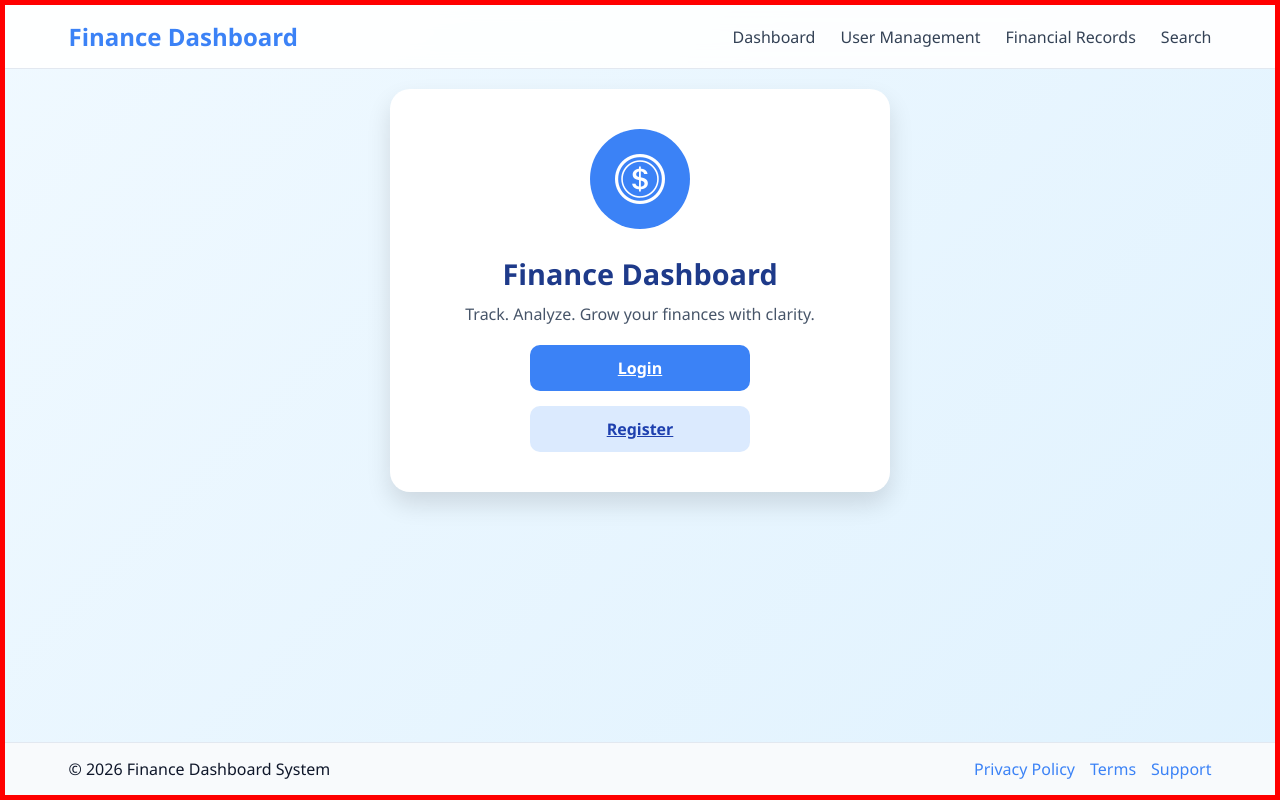
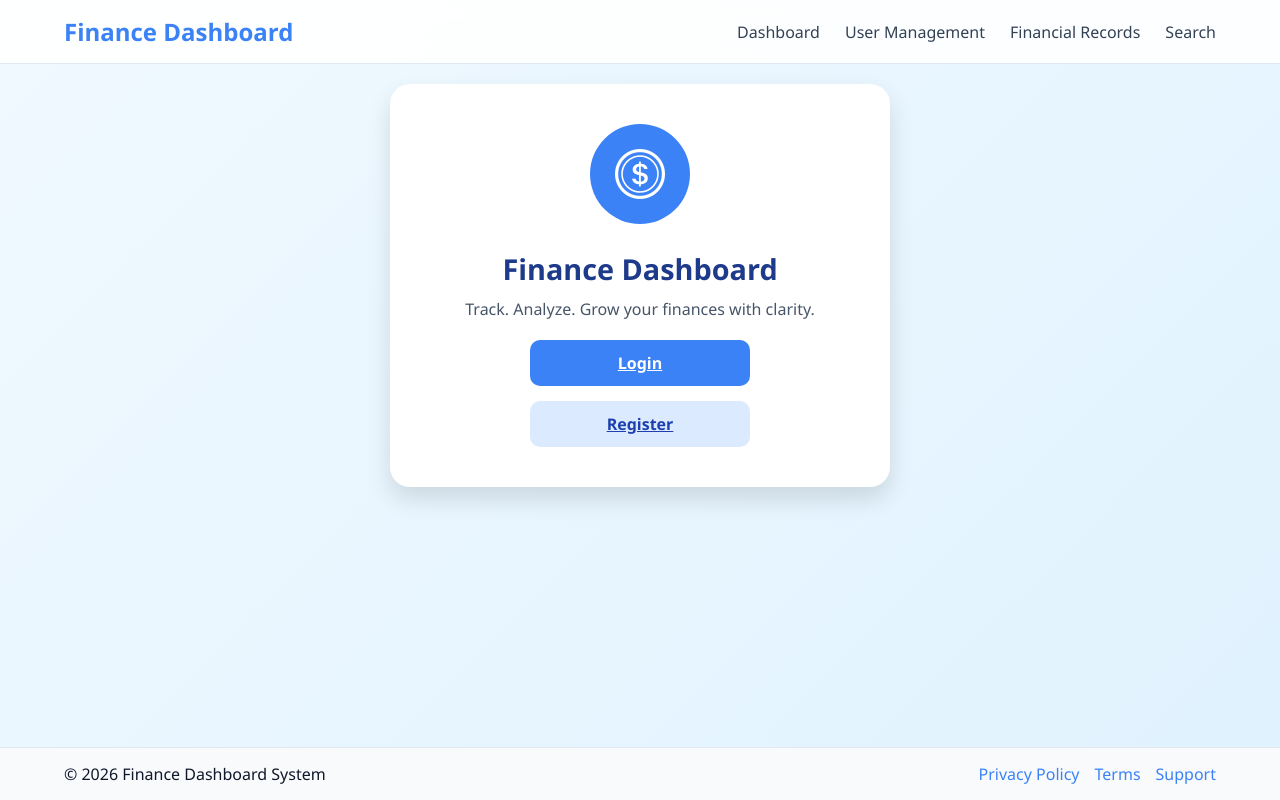
Before and after one commit to Ramela-M-S/Finance-Dashboard-System, a Flask app: page / in a window 1280 px wide. Run offline with Flask 3, Linux system fonts and the light colour scheme.

Commit message:
Final UI Changes

```diff
--- a/app/templates/base.html
+++ b/app/templates/base.html
@@ -279,9 +279,7 @@ main {
     }
 
 }
-body {
-    border: 5px solid red;
-}
+
 
 </style>
 </head>
```
